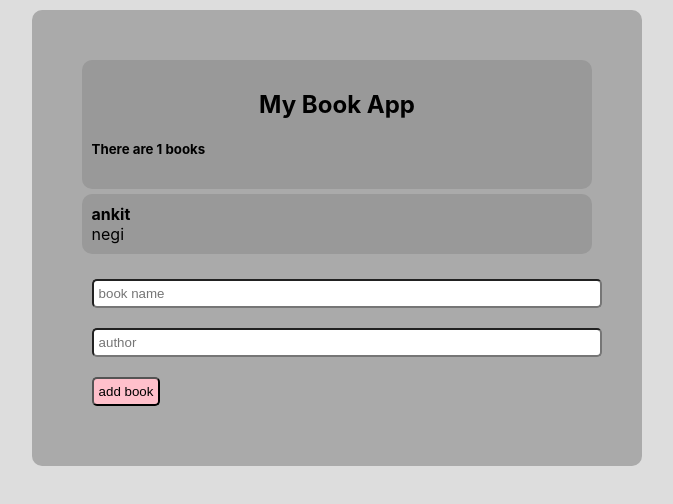
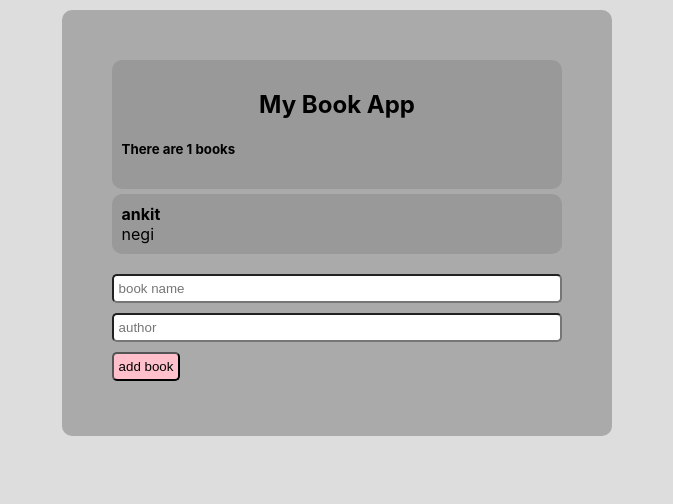
Before and after one commit to ankitn1311/book-context-api, a React (Create React App) app: page / in a window 1280 px wide. Shown: the top 504 px of the page, without its empty margins (303-976 px from the left). Built offline with nearby package versions, Linux system fonts and the light colour scheme.

Commit message:
fixed issue

```diff
--- a/src/components/Navbar.jsx
+++ b/src/components/Navbar.jsx
@@ -3,12 +3,19 @@ import { BookContext } from '../contexts/BookContext';
 
 const Navbar = () => {
     const { books } = useContext(BookContext);
-    return (
+    return books.length > 0 ? (
         <nav>
             <h1>My Book App</h1>
             <h5>There are {books.length} books</h5>
         </nav>
-    )
+    ) : (
+            <nav>
+                <h1>My Book App</h1>
+                <div>
+                    <p style={{ textAlign: 'center' }}>There are books to read...just enjoy :)</p>
+                </div>
+            </nav>
+        )
 }
 
 export default Navbar;
--- a/src/index.css
+++ b/src/index.css
@@ -58,7 +58,7 @@ li:hover {
 input[type="text"] {
   width: 100%;
   padding: 5px;
-  margin: 10px;
+  margin: 5px 0px;
   box-sizing: border-box;
   border-radius: 5px;
 }
@@ -73,7 +73,7 @@ input[type="text"]:focus {
 
 input[type="submit"] {
   padding: 5px;
-  margin: 10px;
+  margin: 5px 0px;
   box-sizing: border-box;
   border-radius: 5px;
   background-color: pink;
```
